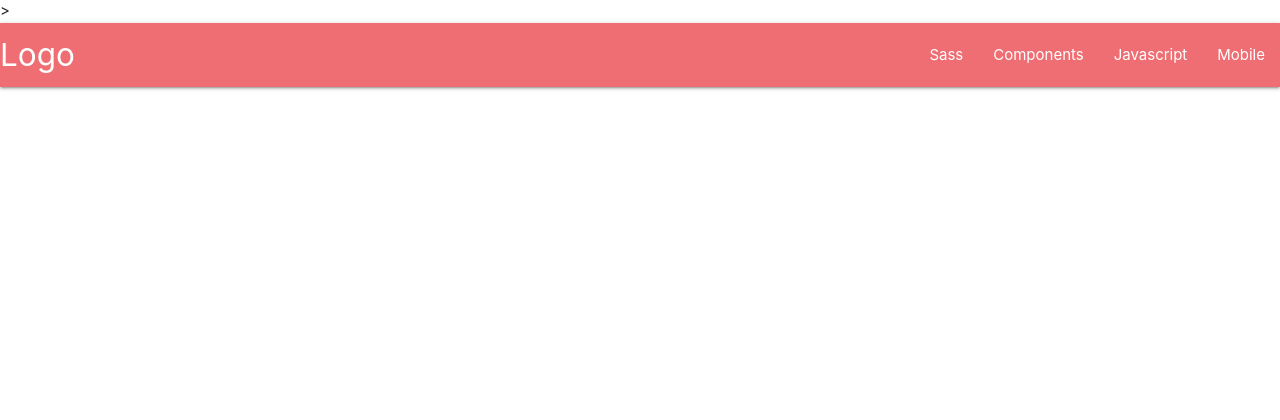
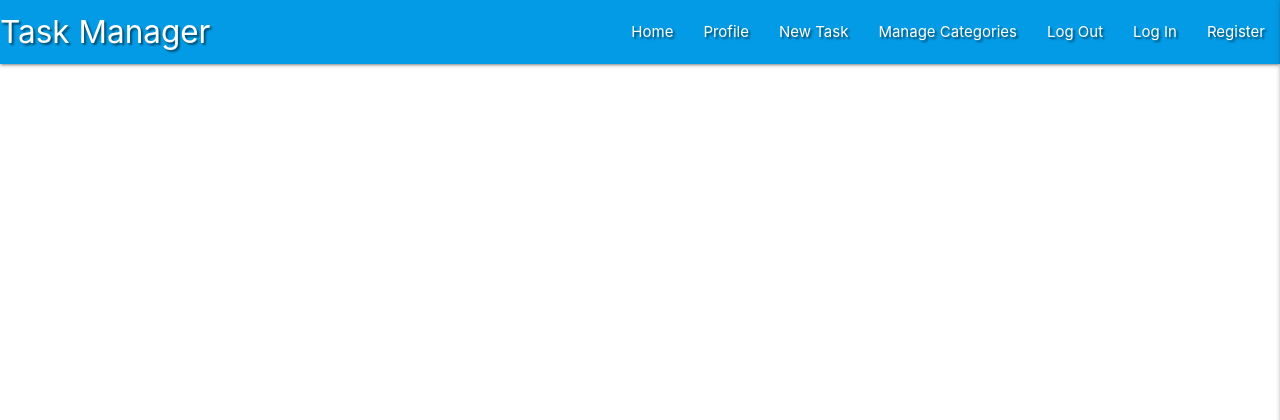
Before and after one commit to chardma3/MiniProject, a Flask app: page / in a window 1280 px wide. Shown: the top 420 px of the page. Run offline with Flask 2, Linux system fonts and the light colour scheme; data that the repository does not hold is empty; some libraries are stand-ins or nearby versions.

Commit message:
added materalize navbar and sidenav

```diff
--- a/static/css/style.css
+++ b/static/css/style.css
@@ -0,0 +1,3 @@
+.text-shadow {
+    text-shadow: 2px 2px 2px rgba(0,0,0,0.5);
+}
--- a/static/js/script.js
+++ b/static/js/script.js
@@ -0,0 +1,3 @@
+  $(document).ready(function(){
+    $('.sidenav').sidenav({edge: "right"});
+  });
--- a/templates/base.html
+++ b/templates/base.html
@@ -1,40 +1,49 @@
 <!DOCTYPE html>
 <html lang="en">
+
 <head>
     <meta charset="UTF-8">
     <meta name="viewport" content="width=device-width, initial-scale=1.0">
-    <link rel="stylesheet" href="https://cdnjs.cloudflare.com/ajax/libs/font-awesome/5.15.2/css/all.min.css"
-        integrity="sha512-xA6Hp6oezhjd6LiLZynuukm80f8BoZ3OpcEYaqKoCV3HKQDrYjDE1Gu8ocxgxoXmwmSzM4iqPvCsOkQNiu41GA==" crossorigin="anonymous" type="text/css">>
+    <link rel="stylesheet" href="https://cdnjs.cloudflare.com/ajax/libs/font-awesome/5.13.1/css/all.min.css"
+        integrity="sha512-xA6Hp6oezhjd6LiLZynuukm80f8BoZ3OpcEYaqKoCV3HKQDrYjDE1Gu8ocxgxoXmwmSzM4iqPvCsOkQNiu41GA==" crossorigin="anonymous" type="text/css">
     <link rel="stylesheet" href="https://cdnjs.cloudflare.com/ajax/libs/materialize/1.0.0/css/materialize.min.css" type="text/css">
     <link rel="stylesheet" href="{{ url_for('static', filename='css/style.css') }}" type="text/css">
     {% block styles %}
     {% endblock %}
     <title>Task Manager</title>
 </head>
+
 <body>
 
     <header>
         <!-- top navbar -->
-          <nav>
+        <nav class="nav-extended text-shadow light-blue darken-1">
             <div class="nav-wrapper">
-      <a href="#!" class="brand-logo">Logo</a>
-      <a href="#" data-target="mobile-demo" class="sidenav-trigger"><i class="material-icons">menu</i></a>
+                <a href="#!" class="brand-logo">Task Manager</a>
+                <a href="#" data-target="mobile-demo" class="sidenav-trigger right"><i class="fas fa-bars"></i></a>
                 <ul class="right hide-on-med-and-down">
-        <li><a href="sass.html">Sass</a></li>
-        <li><a href="badges.html">Components</a></li>
-        <li><a href="collapsible.html">Javascript</a></li>
-        <li><a href="mobile.html">Mobile</a></li>
+                    <li><a href="{{ url_for('get_tasks') }}">Home</a></li>
+                    <li><a href="#">Profile</a></li>
+                    <li><a href="#">New Task</a></li>
+                    <li><a href="#">Manage Categories</a></li>
+                    <li><a href="#">Log Out</a></li>
+                    <li><a href="#">Log In</a></li>
+                    <li><a href="#">Register</a></li>
                 </ul>
             </div>
         </nav>
+
         <!-- mobile sidenav -->
         <ul class="sidenav" id="mobile-demo">
-    <li><a href="sass.html">Sass</a></li>
-    <li><a href="badges.html">Components</a></li>
-    <li><a href="collapsible.html">Javascript</a></li>
-    <li><a href="mobile.html">Mobile</a></li>
+            <li><h4 class="center-align light-blue-text text-darken 4">Task Manager</h4></li>
+            <li><a href="{{ url_for('get_tasks') }}">Home</a></li>
+            <li><a href="#">Profile</a></li>
+            <li><a href="#">New Task</a></li>
+            <li><a href="#">Manage Categories</a></li>
+            <li><a href="#">Log Out</a></li>
+            <li><a href="#">Log In</a></li>
+            <li><a href="#">Register</a></li>
         </ul>
-
     </header>
 
     {% block content %}
@@ -46,6 +55,5 @@
     <script src="{{ url_for('static', filename='js/script.js') }}"></script>
     {% block scripts %}
     {% endblock %}
-
 </body>
 </html>
```
Lines whose indentation alone changed are shown as unchanged.
